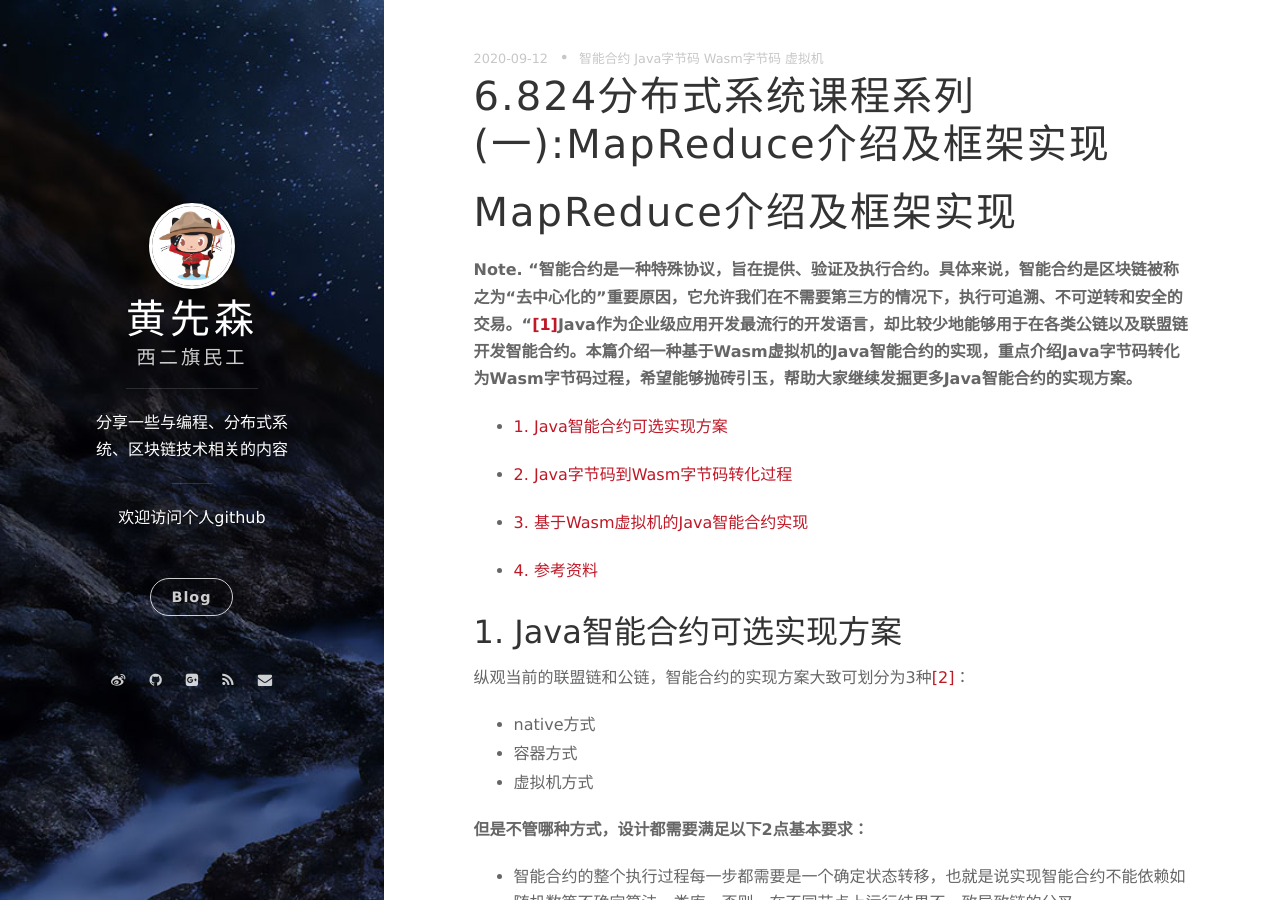
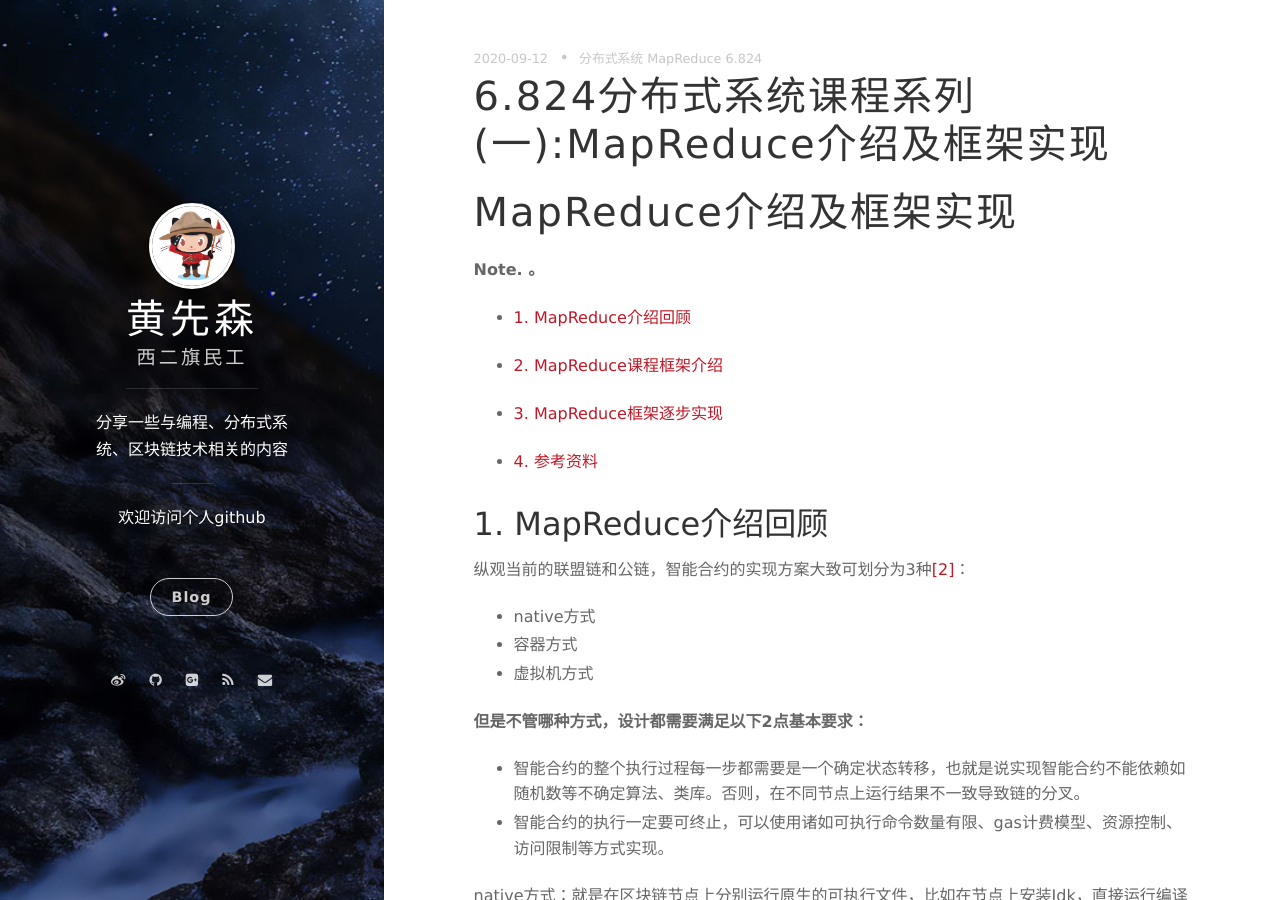
Before and after one commit to berryjam/berryjam.github.io, a Jekyll site: the page built from _posts/2020-09-12-6.824分布式系统课程系列(一):MapReduce介绍及框架实现.md, in a window 1280 px wide and 900 px high. Built offline with Jekyll 4.4.1, drawn with Linux system fonts in a browser that asks for light colours; nearby versions of some CDN libraries; comment, search, counter and statistics services are not loaded; some of the changed text lies outside the part shown.

Commit message:
Update 2020-09-12-6.824分布式系统课程系列(一):MapReduce介绍及框架实现.md

```diff
--- a/_posts/2020-09-12-6.824分布式系统课程系列(一):MapReduce介绍及框架实现.md
+++ b/_posts/2020-09-12-6.824分布式系统课程系列(一):MapReduce介绍及框架实现.md
@@ -2,24 +2,24 @@
 layout: post
 title: 6.824分布式系统课程系列(一):MapReduce介绍及框架实现
 date: 2020-09-12 23:32:00.000000000 +09:00
-tags: 智能合约 Java字节码 Wasm字节码 虚拟机
+tags: 分布式系统 MapReduce 6.824
 ---
 
 
 # MapReduce介绍及框架实现
 
-**Note. “智能合约是一种特殊协议，旨在提供、验证及执行合约。具体来说，智能合约是区块链被称之为“去中心化的”重要原因，它允许我们在不需要第三方的情况下，执行可追溯、不可逆转和安全的交易。“[[1]](http://www.woshipm.com/blockchain/1442574.html)Java作为企业级应用开发最流行的开发语言，却比较少地能够用于在各类公链以及联盟链开发智能合约。本篇介绍一种基于Wasm虚拟机的Java智能合约的实现，重点介绍Java字节码转化为Wasm字节码过程，希望能够抛砖引玉，帮助大家继续发掘更多Java智能合约的实现方案。**
+**Note. 。**
 
-- [1. Java智能合约可选实现方案](https://github.com/berryjam/berryjam.github.io/blob/master/_posts/2020-06-20-Java%E6%99%BA%E8%83%BD%E5%90%88%E7%BA%A6%E5%AE%9E%E7%8E%B0%E6%8E%A2%E7%B4%A2.md#1-java%E6%99%BA%E8%83%BD%E5%90%88%E7%BA%A6%E5%8F%AF%E9%80%89%E5%AE%9E%E7%8E%B0%E6%96%B9%E6%A1%88)
+- [1. MapReduce介绍回顾]()
 
-- [2. Java字节码到Wasm字节码转化过程](https://github.com/berryjam/berryjam.github.io/blob/master/_posts/2020-06-20-Java%E6%99%BA%E8%83%BD%E5%90%88%E7%BA%A6%E5%AE%9E%E7%8E%B0%E6%8E%A2%E7%B4%A2.md#2-java%E5%AD%97%E8%8A%82%E7%A0%81%E5%88%B0wasm%E5%AD%97%E8%8A%82%E7%A0%81%E8%BD%AC%E5%8C%96%E8%BF%87%E7%A8%8B)
+- [2. MapReduce课程框架介绍]()
 
-- [3. 基于Wasm虚拟机的Java智能合约实现](https://github.com/berryjam/berryjam.github.io/blob/master/_posts/2020-06-20-Java%E6%99%BA%E8%83%BD%E5%90%88%E7%BA%A6%E5%AE%9E%E7%8E%B0%E6%8E%A2%E7%B4%A2.md#3-%E5%9F%BA%E4%BA%8Ewasm%E8%99%9A%E6%8B%9F%E6%9C%BA%E7%9A%84java%E6%99%BA%E8%83%BD%E5%90%88%E7%BA%A6%E5%AE%9E%E7%8E%B0)
+- [3. MapReduce框架逐步实现]()
 
-- [4. 参考资料](https://github.com/berryjam/berryjam.github.io/blob/master/_posts/2020-06-20-Java%E6%99%BA%E8%83%BD%E5%90%88%E7%BA%A6%E5%AE%9E%E7%8E%B0%E6%8E%A2%E7%B4%A2.md#4-%E5%8F%82%E8%80%83%E8%B5%84%E6%96%99)
+- [4. 参考资料]()
 
 
-## 1. Java智能合约可选实现方案
+## 1. MapReduce介绍回顾
 
 纵观当前的联盟链和公链，智能合约的实现方案大致可划分为3种[[2]](https://medium.com/@hashgard/smart-contract-and-virtual-machine-2406edfd3dbe#:~:text=The%20most%20common%20way%20to,machine%20in%20traditional%20IT%20technology.)：
 - native方式
@@ -45,7 +45,7 @@ native方式：就是在区块链节点上分别运行原生的可执行文件
 </p>
 
 
-## 2. Java字节码到Wasm字节码转化过程
+## 2. MapReduce课程框架介绍
 
 ### 2.1 WebAssembly(Wasm)简介
 
@@ -169,7 +169,7 @@ while(k<7){
   <b>图 5 Wasm线程内存空间的"标记清除"过程</b><br>
 </p>
 
-## 3. 基于Wasm虚拟机的Java智能合约实现
+## 3. MapReduce框架逐步实现
 
 关于这部分的内容，需要设计到Wasm虚拟机，以及虚拟机和区块链节点间的通讯，后续将通过实现一个Wasm虚拟机原型同时再进行更详细的介绍，整体流程如图6所示。
 
```
